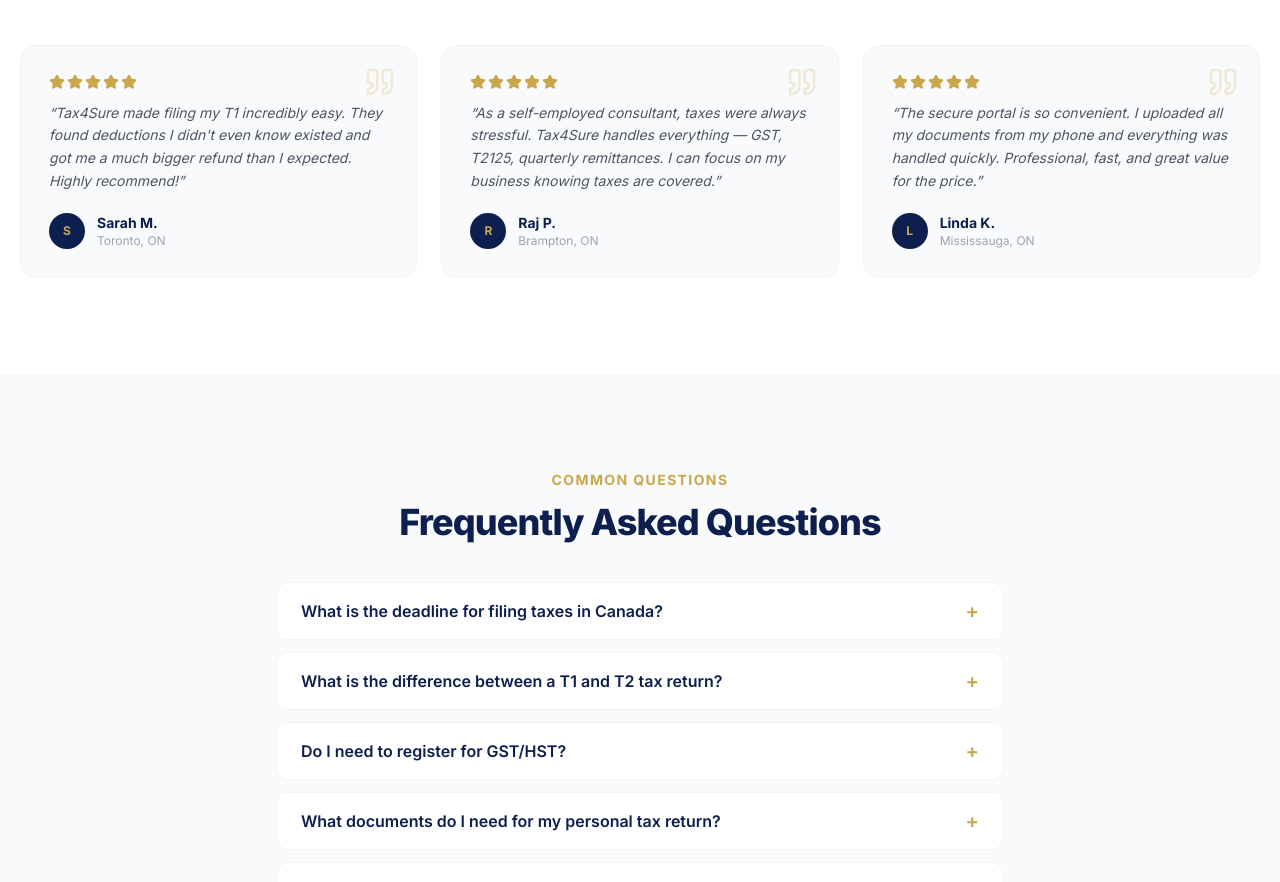
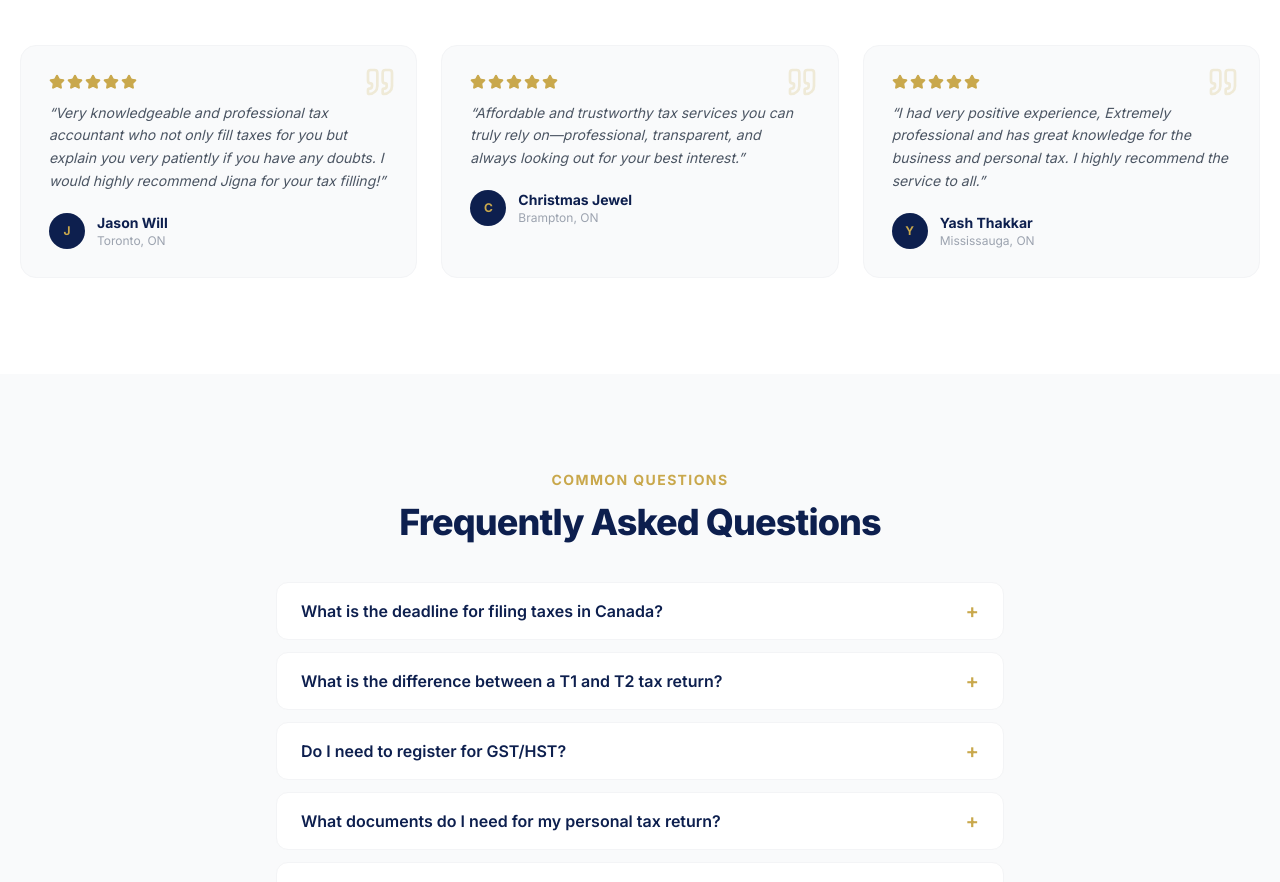
Before and after one commit to TechVanta/tax4sure, a Next.js app: page / in a window 1280 px wide. Shown: the part 4899-5781 px from the top of the page. Built offline with nearby package versions, Linux system fonts and the light colour scheme.

Commit message:
fix: update testimonials with new client names and feedback

```diff
--- a/app/page.tsx
+++ b/app/page.tsx
@@ -304,21 +304,21 @@ const taxTips = [
 /* ── Testimonials ───────────────────────────────────────────────────────────── */
 const testimonials = [
   {
-    name: "Sarah M.",
+    name: "Jason Will",
     location: "Toronto, ON",
-    text: "Tax4Sure made filing my T1 incredibly easy. They found deductions I didn't even know existed and got me a much bigger refund than I expected. Highly recommend!",
+    text: "Very knowledgeable and professional tax accountant who not only fill taxes for you but explain you very patiently if you have any doubts. I would highly recommend Jigna for your tax filling!",
     rating: 5,
   },
   {
-    name: "Raj P.",
+    name: "Christmas Jewel",
     location: "Brampton, ON",
-    text: "As a self-employed consultant, taxes were always stressful. Tax4Sure handles everything — GST, T2125, quarterly remittances. I can focus on my business knowing taxes are covered.",
+    text: "Affordable and trustworthy tax services you can truly rely on—professional, transparent, and always looking out for your best interest.",
     rating: 5,
   },
   {
-    name: "Linda K.",
+    name: "Yash Thakkar",
     location: "Mississauga, ON",
-    text: "The secure portal is so convenient. I uploaded all my documents from my phone and everything was handled quickly. Professional, fast, and great value for the price.",
+    text: "I had very positive experience, Extremely professional and has great knowledge for the business and personal tax. I highly recommend the service to all.",
     rating: 5,
   },
 ];
```
